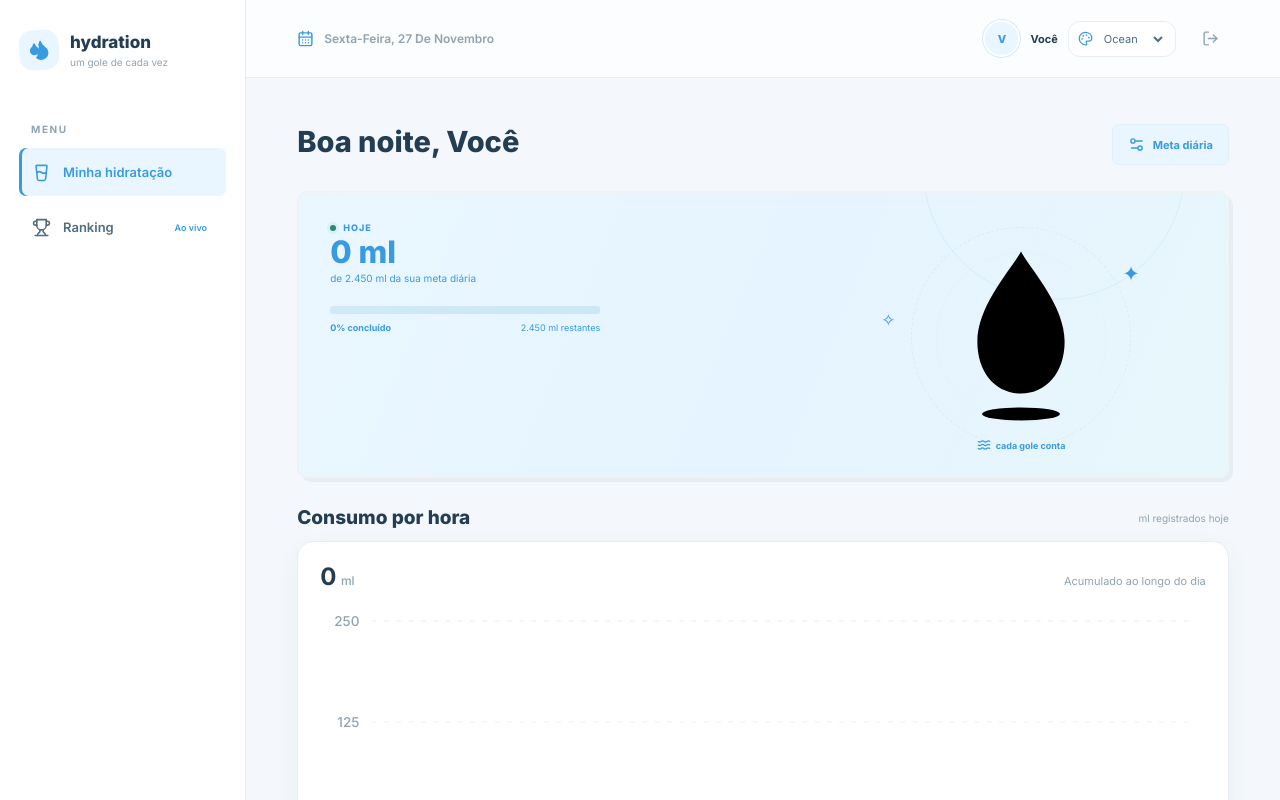
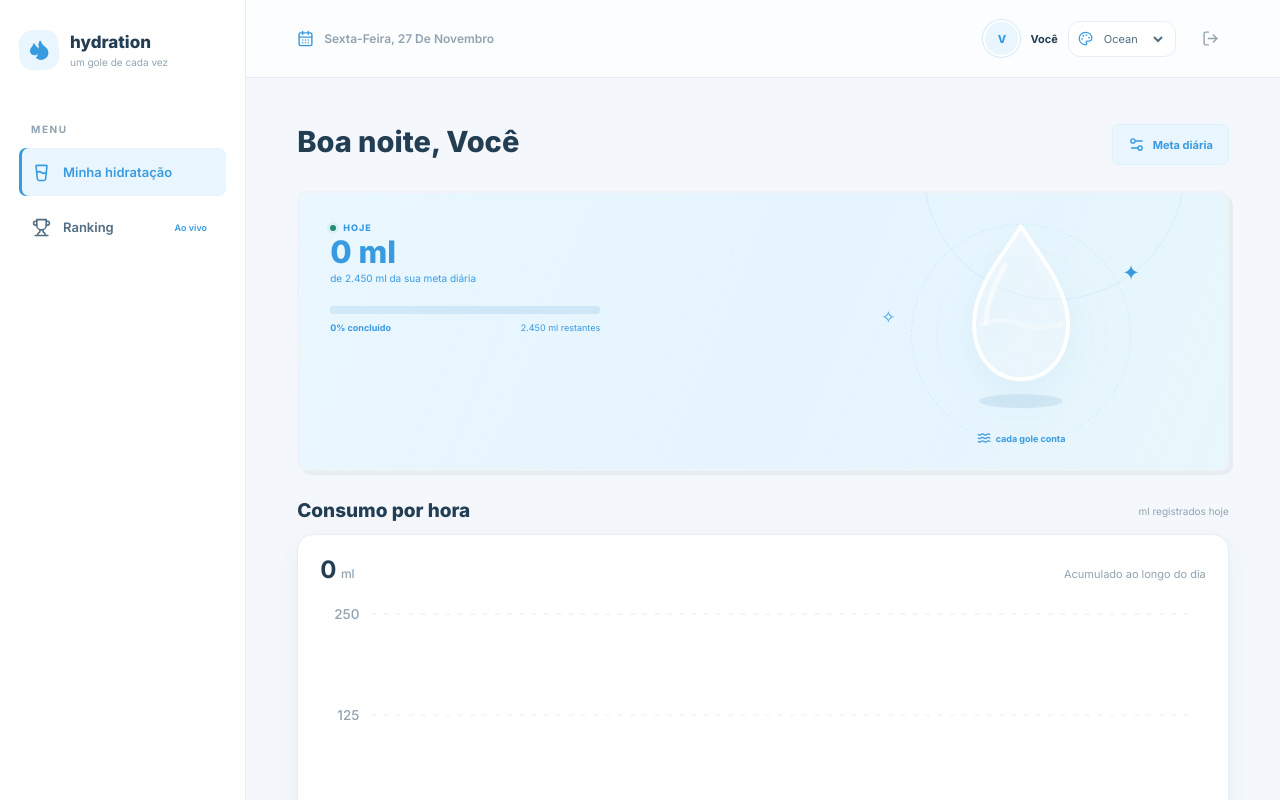
Before and after one commit to YuzuruTK/hydratation-multiplayer-edition, a React (Vite) app: page / in a window 1280 px wide. Both pictures are taken after typing "name@example.com", "Sample123" into the empty fields and a click on the button "Entrar". Shown: the top 800 px of the page. Built offline with nearby package versions, Linux system fonts and the light colour scheme.

Commit message:
style: add theme-specific hydration vessel artwork

```diff
--- a/src/styles.css
+++ b/src/styles.css
@@ -311,3 +311,17 @@ h1, h2, h3, strong,
 .activity-edit{display:inline-flex;width:28px;height:28px;flex:0 0 auto;align-items:center;justify-content:center;color:var(--color-text-muted);background:transparent;border:0;border-radius:var(--radius-sm);cursor:pointer;transition:color var(--duration-fast),background var(--duration-fast)}
 .activity-edit:hover{color:var(--color-primary);background:var(--color-primary-soft)}
 @media(max-width:600px){.hourly-chart-card{padding:17px 13px 12px}.hourly-chart{gap:3px;height:104px}.hourly-chart-summary>strong{font-size:21px}.hourly-chart-peak{max-width:145px;font-size:10px}.hourly-chart-label{font-size:8px}}
+
+
+/* Theme-specific hydration vessel: drop in Ocean, cocktail glass in Midnight. */
+.hydration-vessel{width:140px;height:200px;display:flex;align-items:center;justify-content:center;position:relative;z-index:2}
+.hydration-vessel-art{display:block;width:140px;height:200px;overflow:visible;filter:drop-shadow(0 12px 13px var(--color-primary-shadow-soft))}
+.vessel-outline{fill:var(--color-glass-surface);stroke:var(--color-glass-edge);stroke-width:4;stroke-linejoin:round}
+.vessel-water{transition:y .8s cubic-bezier(.2,.8,.2,1),height .8s cubic-bezier(.2,.8,.2,1)}
+.vessel-water-shine{fill:none;stroke:var(--color-glass-highlight);stroke-width:4;stroke-linecap:round}
+.vessel-highlight{fill:none;stroke:var(--color-glass-edge-strong);stroke-width:5;stroke-linecap:round;opacity:.72}
+.vessel-stem{fill:none;stroke:var(--color-glass-edge);stroke-width:4;stroke-linecap:round;stroke-linejoin:round}
+.vessel-shadow{fill:var(--color-primary-shadow-soft)}
+.hydration-vessel--ocean .hydration-vessel-art{animation:vessel-float 5s ease-in-out infinite}
+.hydration-vessel--midnight .hydration-vessel-art{filter:drop-shadow(0 13px 18px var(--color-primary-shadow-soft))}
+@keyframes vessel-float{0%,100%{transform:translateY(0)}50%{transform:translateY(-4px)}}
```
